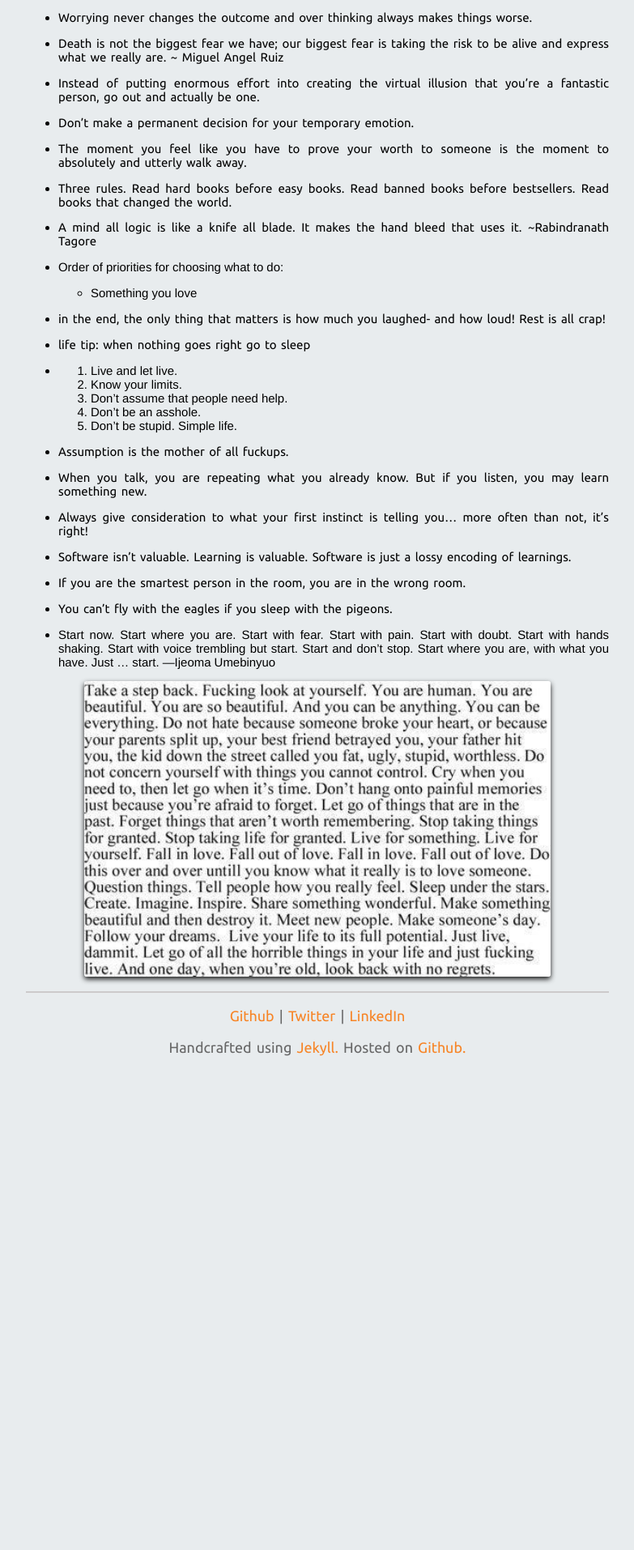
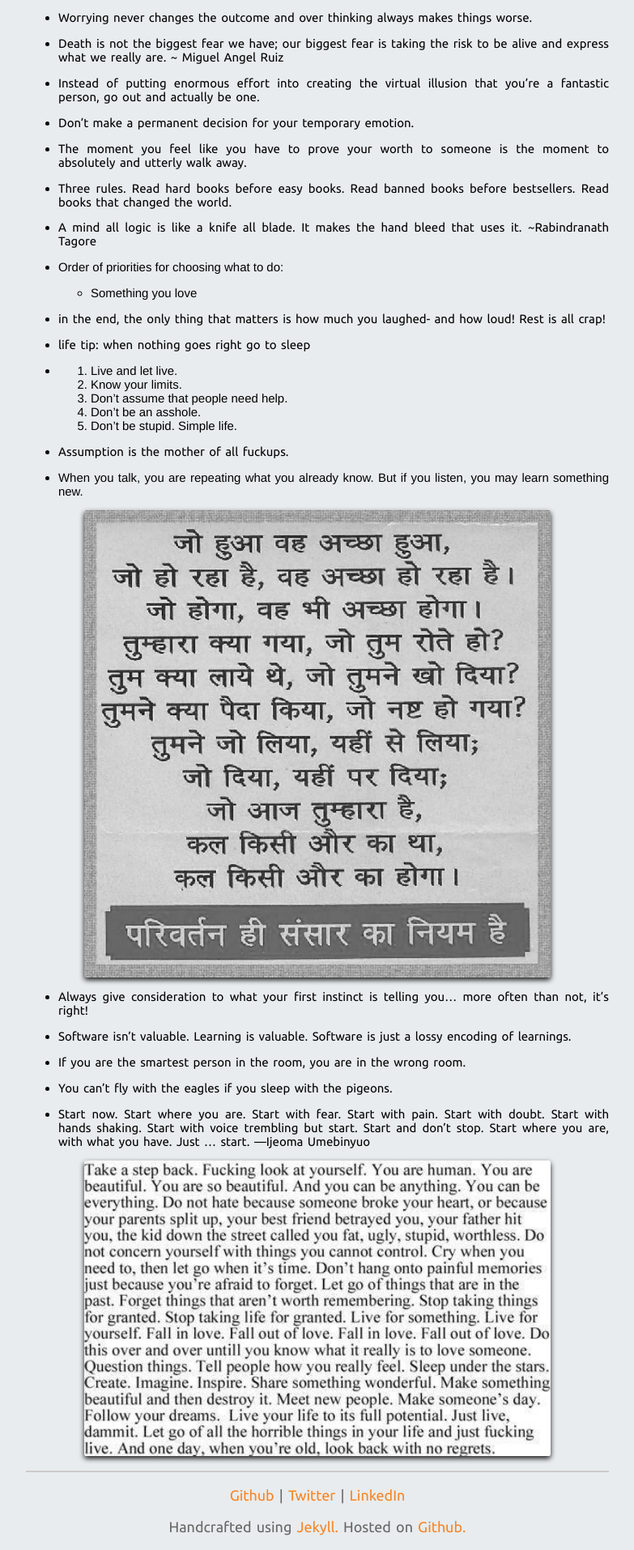
Before and after one commit to pratik98/pratik98.github.com, a Jekyll site: the page built from motivation.md, in a window 1280 px wide. Shown: the part 1486-3400 px from the top of the page at 81% size, without its empty margins (248-1031 px from the left). Built offline with Jekyll 4.4.1, drawn with Linux system fonts in a browser that asks for light colours; nearby versions of some CDN libraries; before the commit the page ends 2808 px from its top, so only the background shows below that.

Commit message:
added geeta Saar

```diff
--- a/motivation.md
+++ b/motivation.md
@@ -74,6 +74,8 @@ that.
 
 * When you talk, you are repeating what you already know. But if you listen, you may learn something new.
 
+![Geeta](images/hindigeeta.jpg)
+
 * Always give consideration to what your first instinct is telling you… more often than not, it’s right!
 
 * Software isn't valuable. Learning is valuable. Software is just a lossy encoding of learnings.
```
